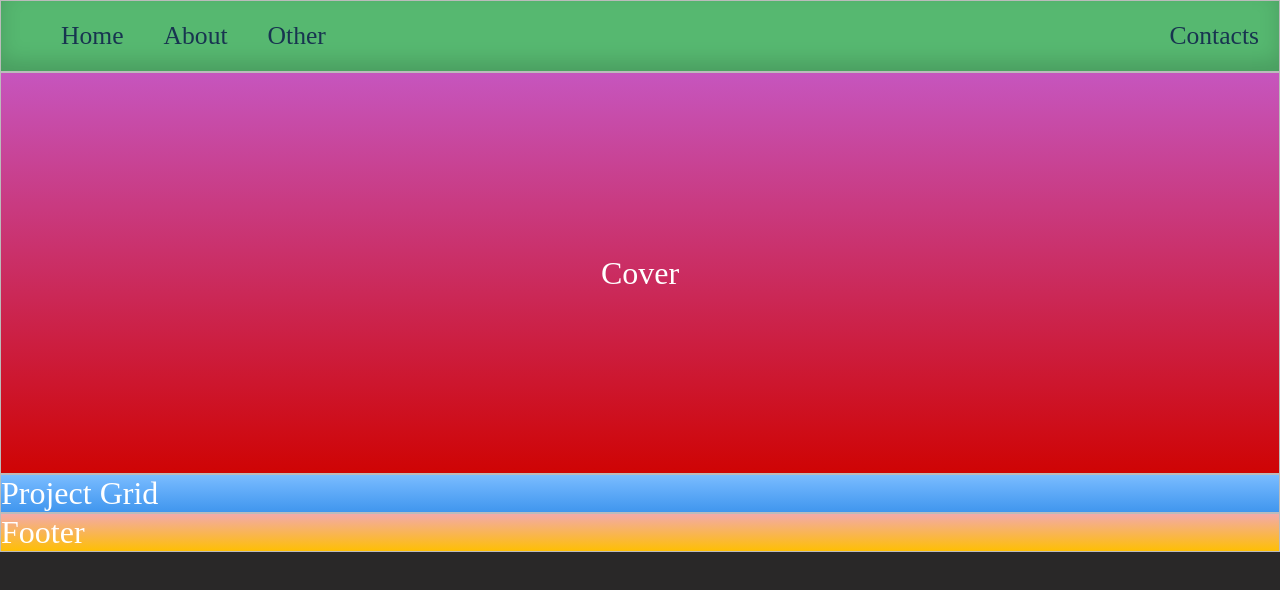
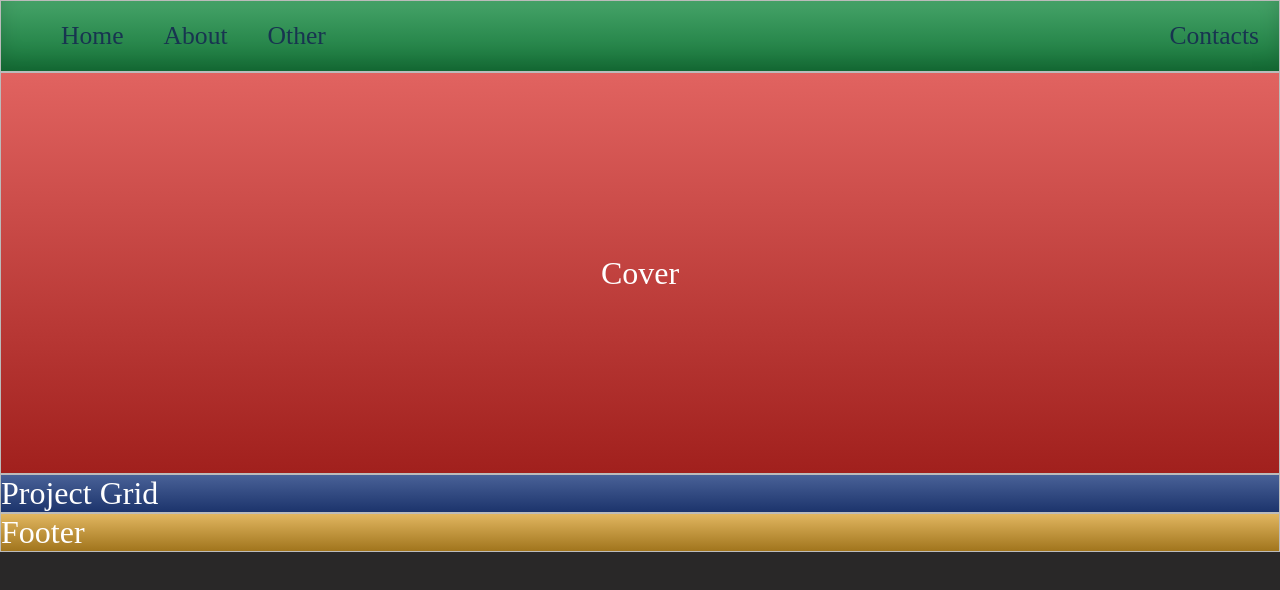
Before and after one commit to lietuviskalba/web_page_template, a plain HTML site: page index.html in a window 1280 px wide. Drawn offline with Linux system fonts and the light colour scheme.

Commit message:
> Section background color refactor

```diff
--- a/style.css
+++ b/style.css
@@ -1,34 +1,35 @@
 /* Navbar SECTION */
-.main-nav{
+.main-nav {
     display: flex;
     list-style: none;
     font-size: 0.8em;
     margin: 0;
 }
 
-li{
+li {
     padding: 20px;
 }
 
-a{
+a {
     color: #183450;
     text-decoration: none;
 }
 
 /* Responsive UI for text, trigger it once the width of a webpage is less then the max-width */
 @media only screen and (max-width: 600px) {
-    .main-nav{
+    .main-nav {
         font-size: 0.5em;
         padding: 0;
         transition: all 1s;
     }
 }
-.push-left{
+
+.push-left {
     margin-left: auto;
 }
 
 /* Cover SECTION */
-.container{
+.container {
     display: flex;
     align-items: center;
     justify-content: center;
@@ -57,71 +58,19 @@ body {
     box-shadow: rgba(0, 0, 0, 0.8) 0px 5px 15px, inset rgba(0, 0, 0, 0.15) 0px -10px 20px;
 }
 
-/*https://paulund.co.uk/how-to-create-shiny-css-buttons*/
-/***********************************************************************
- *  Green Background
- **********************************************************************/
+/* SECTION background colors */
 .green {
-
-    background: #56B870;
-
+    background-image: linear-gradient(to bottom, #45A368, #157539);
 }
 
-/***********************************************************************
- *  Red Background
- **********************************************************************/
 .red {
-    background: #C655BE;
-    /* Old browsers */
-    background: -moz-linear-gradient(top, #C655BE 0%, #cf0404 100%);
-    /* FF3.6+ */
-    background: -webkit-gradient(linear, left top, left bottom, color-stop(0%, #C655BE), color-stop(100%, #cf0404));
-    /* Chrome,Safari4+ */
-    background: -webkit-linear-gradient(top, #C655BE 0%, #cf0404 100%);
-    /* Chrome10+,Safari5.1+ */
-    background: -o-linear-gradient(top, #C655BE 0%, #cf0404 100%);
-    /* Opera 11.10+ */
-    background: -ms-linear-gradient(top, #C655BE 0%, #cf0404 100%);
-    /* IE10+ */
-    background: linear-gradient(top, #C655BE 0%, #cf0404 100%);
-    /* W3C */
+    background-image: linear-gradient(to bottom, #E16360, #A1201D);
 }
 
-/***********************************************************************
- *  Yellow Background
- **********************************************************************/
 .yellow {
-    background: #F3AAAA;
-    /* Old browsers */
-    background: -moz-linear-gradient(top, #F3AAAA 0%, #febf04 100%);
-    /* FF3.6+ */
-    background: -webkit-gradient(linear, left top, left bottom, color-stop(0%, #F3AAAA), color-stop(100%, #febf04));
-    /* Chrome,Safari4+ */
-    background: -webkit-linear-gradient(top, #F3AAAA 0%, #febf04 100%);
-    /* Chrome10+,Safari5.1+ */
-    background: -o-linear-gradient(top, #F3AAAA 0%, #febf04 100%);
-    /* Opera 11.10+ */
-    background: -ms-linear-gradient(top, #F3AAAA 0%, #febf04 100%);
-    /* IE10+ */
-    background: linear-gradient(top, #F3AAAA 0%, #febf04 100%);
-    /* W3C */
+    background-image: linear-gradient(to bottom, #E1B660, #A1751D);
 }
 
-/***********************************************************************
- *  Blue Background
- **********************************************************************/
 .blue {
-    background: #0d5092;
-    /* Old browsers */
-    background: -moz-linear-gradient(top, #7abcff 0%, #60abf8 44%, #4096ee 100%);
-    /* FF3.6+ */
-    background: -webkit-gradient(linear, left top, left bottom, color-stop(0%, #7abcff), color-stop(44%, #60abf8), color-stop(100%, #4096ee));
-    /* Chrome,Safari4+ */
-    background: -webkit-linear-gradient(top, #7abcff 0%, #60abf8 44%, #4096ee 100%);
-    /* Chrome10+,Safari5.1+ */
-    background: -o-linear-gradient(top, #7abcff 0%, #60abf8 44%, #4096ee 100%);
-    /* Opera 11.10+ */
-    background: -ms-linear-gradient(top, #7abcff 0%, #60abf8 44%, #4096ee 100%);
-    /* IE10+ */
-    background: linear-gradient(top, #04407d 0%, #60abf8 44%, #4096ee 100%);
+    background-image: linear-gradient(to bottom, #496197, #1C346C);
 }
```
